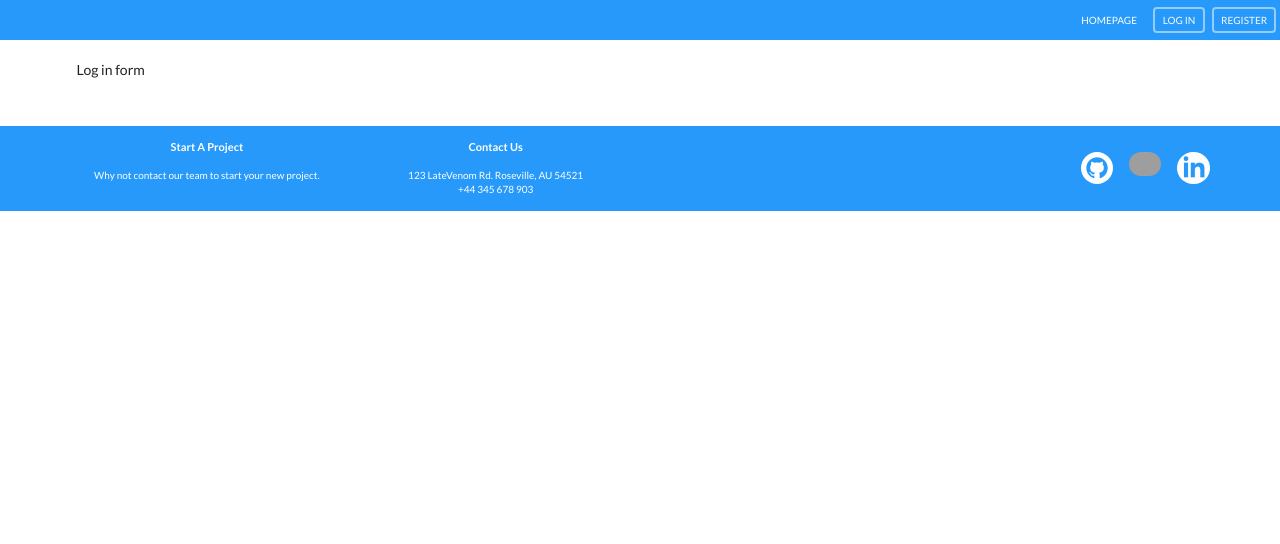
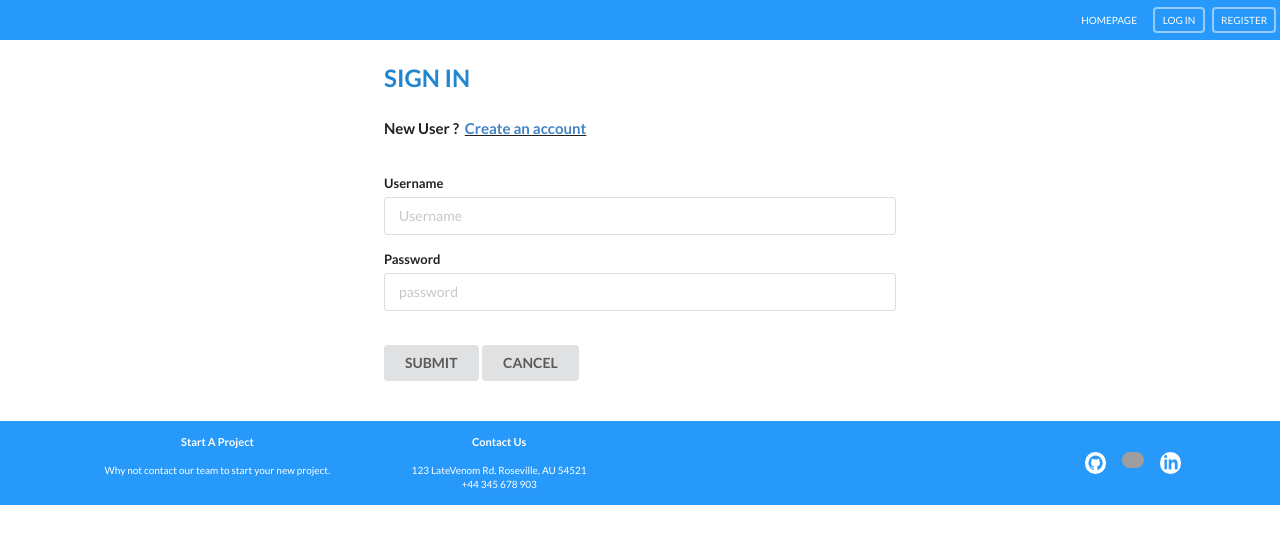
Before and after one commit to winstoncwang/LateVenom, a React (Create React App) app in the folder client/: page /login in a window 1280 px wide. Shown: the top 544 px of the page. Built offline with nearby package versions, Linux system fonts and the light colour scheme; grey boxes are pictures that could not be loaded.

Commit message:
added login page and updated create account page

```diff
--- a/client/src/components/App.js
+++ b/client/src/components/App.js
@@ -13,7 +13,6 @@ const App = () => {
   return (
     <div className="ui">
       <Router history={history}>
-        {" "}
         {/* use history @4.10.1 of 04/10/2020 the bug of v5 will not route properly */}
         <div>
           <Header />
--- a/client/src/components/Header.js
+++ b/client/src/components/Header.js
@@ -18,7 +18,7 @@ const Header = () => {
         </Link>
 
         <Link
-          to="/register"
+          to="/users"
           className="text-white ui inverted white basic button item"
           style={{ fontSize: "10px" }}
         >
--- a/client/src/components/stylesheet/App.css
+++ b/client/src/components/stylesheet/App.css
@@ -1,3 +1,9 @@
+body {
+  height: auto;
+  width: 100%;
+  padding: 0px;
+  margin: 0px;
+}
 .header-blue {
   background-color: #2699fb !important;
   position: fixed;
@@ -5,7 +11,7 @@
   left: 0px;
   width: 100%;
   margin: 0px !important;
-  z-index: -1;
+  z-index: 100;
 }
 
 .footer-blue {
@@ -15,7 +21,7 @@
   height: auto;
   font-size: 10px;
   color: white;
-  z-index: -1;
+  z-index: 100;
 }
 
 .text-white {
@@ -28,6 +34,12 @@
 }
 
 .main {
-  margin-top: 60px;
-  margin-bottom: 60px;
+  margin-top: 66px;
+  margin-bottom: 40px;
+  padding: 0px;
 }
+
+.grid {
+  margin: 0px !important;
+  padding: 0px !important;
+}
--- a/client/src/components/userAuth/LogInForm.js
+++ b/client/src/components/userAuth/LogInForm.js
@@ -1,10 +1,37 @@
 import React from "react";
+import { Link } from "react-router-dom";
 
 class LogInForm extends React.Component {
   render() {
     return (
-      <div>
-        <form className="main ui form container">Log in form</form>
+      <div className="main ui container" style={{ width: "40%" }}>
+        <form className="main ui form container">
+          <h2 className="ui blue header left aligned">SIGN IN</h2>
+          <h4 className="ui header left aligned">
+            New User ? &nbsp;
+            <u>
+              <Link to="/users">Create an account</Link>
+            </u>
+          </h4>
+          <br></br>
+          <div className="field">
+            <label>Username</label>
+            <input type="text" name="username" placeHolder="Username" />
+          </div>
+          <div className="field">
+            <label>Password</label>
+            <input type="password" name="password" placeHolder="password" />
+          </div>
+          <br></br>
+          <div className="buttons">
+            <button className="ui button" type="submit">
+              SUBMIT
+            </button>
+            <button className="ui button" type="cancel">
+              CANCEL
+            </button>
+          </div>
+        </form>
       </div>
     );
   }
--- a/client/src/components/userAuth/NewUserForm.js
+++ b/client/src/components/userAuth/NewUserForm.js
@@ -1,46 +1,50 @@
 import React from "react";
 
-class NewUserForm {
+class NewUserForm extends React.Component {
   render() {
     return (
-      <div className="ui container">
-        <h2 className="ui left aligned">Create an account</h2>
+      <div className="main ui container" style={{ width: "70%" }}>
+        <h2 className="ui left aligned blue header">Create an account</h2>
+        <br></br>
+        <br></br>
         <div className="ui form">
           <h4 className="ui dividing header">User Information</h4>
-          <div className="field">
+          <div className="required field">
             <label>Username</label>
             <input type="text" name="username" placeHolder="Username" />
           </div>
-          <div className="field">
+          <div className="required field">
             <label>Password</label>
             <input type="password" name="password" placeHolder="Password" />
           </div>
-          <div className="field">
+          <div className="required field">
             <label>First name</label>
             <input type="text" name="firstname" placeHolder="First name" />
           </div>
-          <div className="field">
+          <div className="required field">
             <label>Last name</label>
             <input type="text" name="lastname" placeHolder="Last name" />
           </div>
-          <div className="field">
+          <div className="required field">
             <label>E-mail</label>
             <input type="text" name="email" placeHolder="E-mail" />
           </div>
-          <div className="field">
+          <div className="required field">
             <label>Address</label>
             <input type="text" name="address" placeHolder="Address" />
           </div>
-          <div className="field">
+          <div className="required field">
             <label>Phone number</label>
             <input type="text" name="phonenumber" placeHolder="Phone number" />
           </div>
-          <div className="field">
+          <br></br>
+          <div className="required field">
             <div className="ui checkbox">
               <input type="checkbox" tabIndex="0" className="hidden" />
               <label>I agree to the Terms and Conditions</label>
             </div>
           </div>
+          <br></br>
           <div className="buttons">
             <button className="ui button" type="submit">
               SUBMIT
```
Also changed, not shown: package.json (+4 -4 lines), 2 other files (tests, documents, lock files or other folders).
